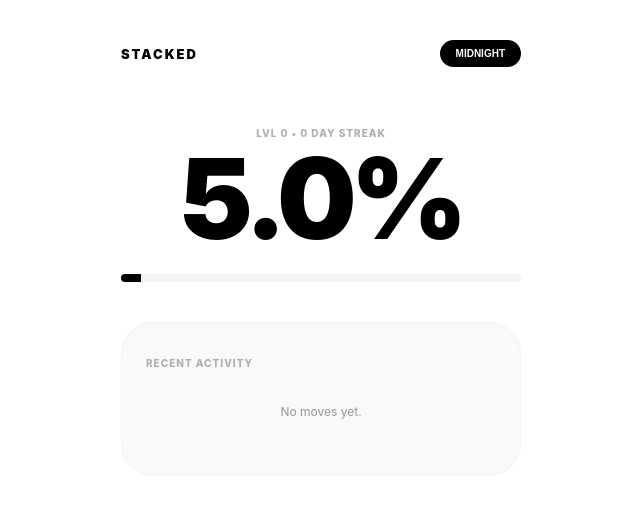
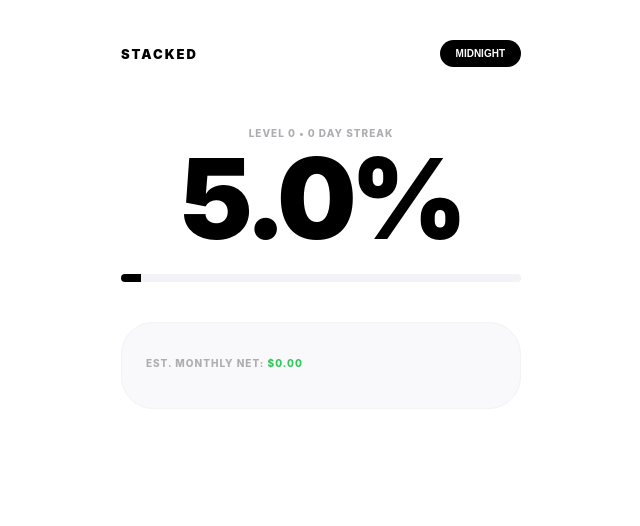
Before and after one commit to dhruvi-d/vitejs-vite-u25gxrsm, a React (Vite) app: page / in a window 1280 px wide. Shown: the top 526 px of the page, without its empty margins (319-959 px from the left). Built offline with nearby package versions, Linux system fonts and the light colour scheme.

Commit message:
03/26 v.4

```diff
--- a/src/App.jsx
+++ b/src/App.jsx
@@ -18,62 +18,30 @@ export default function App() {
     localStorage.setItem('streak', JSON.stringify(streak));
   }, [stack, goal, history, recurring, streak]);
 
-  const monthlyIncome = recurring.filter(r => r.type === 'income').reduce((acc, curr) => acc + Number(curr.amount), 0);
-  const monthlyBurn = recurring.filter(r => r.type === 'burn').reduce((acc, curr) => acc + Number(curr.amount), 0);
-  const netAutopilot = monthlyIncome - monthlyBurn;
+  // --- FREQUENCY MATH ---
+  const getMonthlyVal = (amt, term) => {
+    const val = Number(amt);
+    if (term === 'daily') return val * 30.42;
+    if (term === 'weekly') return val * 4.33;
+    if (term === 'yearly') return val / 12;
+    return val; // default monthly
+  };
+
+  const monthlyIncome = recurring.filter(r => r.type === 'income').reduce((acc, curr) => acc + getMonthlyVal(curr.amount, curr.term), 0);
+  const monthlyBurn = recurring.filter(r => r.type === 'burn').reduce((acc, curr) => acc + getMonthlyVal(curr.amount, curr.term), 0);
+  const netAutopilot = (monthlyIncome - monthlyBurn).toFixed(2);
+
   const progress = Math.min(((stack / goal) * 100), 100).toFixed(1);
   const level = Math.floor(progress / 10);
-
   const currentStyles = isDarkMode ? darkTheme : lightTheme;
 
-  // --- REFINED LOGGING LOGIC ---
   const logTransaction = (label, amount, type) => {
     if(!label || !amount) return;
-    const isIncome = type === 'income';
-    const finalAmt = isIncome ? Math.abs(Number(amount)) : -Math.abs(Number(amount));
-
-    const newEntry = { label, amount: finalAmt, id: Date.now(), type };
-    setHistory([newEntry, ...history]);
+    const finalAmt = type === 'income' ? Math.abs(Number(amount)) : -Math.abs(Number(amount));
+    setHistory([{ label, amount: finalAmt, id: Date.now() }, ...history]);
     setStack(prev => prev + finalAmt);
-    if (isIncome) setStreak(s => s + 1);
+    if (type === 'income') setStreak(s => s + 1);
   };
-
-  const deleteItem = (id, amount) => {
-    setHistory(history.filter(item => item.id !== id));
-    setStack(prev => prev - amount);
-  };
-
-  const HomePage = () => (
-    <div style={styles.page}>
-      <header style={styles.header}>
-        <div style={{...styles.logo, color: currentStyles.text}}>STACKED</div>
-        <button onClick={() => setIsDarkMode(!isDarkMode)} style={styles.themeBtn}>{isDarkMode ? 'SNOW' : 'MIDNIGHT'}</button>
-      </header>
-      <section style={styles.hero}>
-        <p style={styles.label}>LVL {level} • {streak} DAY STREAK</p>
-        <h1 style={{...styles.bigNum, color: currentStyles.text}}>{progress}%</h1>
-        <div style={{...styles.track, background: currentStyles.track}}>
-          <div style={{...styles.fill, width: `${progress}%`, background: currentStyles.text}}></div>
-        </div>
-      </section>
-
-      <div style={{...styles.vibeCard, background: currentStyles.card, borderColor: currentStyles.border}}>
-         <p style={styles.label}>RECENT ACTIVITY</p>
-         {history.length === 0 && <p style={{fontSize: '12px', opacity: 0.4, textAlign: 'center', padding: '20px'}}>No moves yet.</p>}
-         {history.map(item => (
-           <div key={item.id} style={{...styles.row, color: currentStyles.text, borderBottomColor: currentStyles.border}}>
-             <span>{item.label}</span>
-             <div style={{display: 'flex', alignItems: 'center', gap: '12px'}}>
-                <span style={{color: item.amount > 0 ? '#34C759' : '#FF3B30', fontWeight: '800'}}>
-                    {item.amount > 0 ? '+' : '-'}${Math.abs(item.amount)}
-                </span>
-                <button onClick={() => deleteItem(item.id, item.amount)} style={styles.deleteCircleSmall}>×</button>
-             </div>
-           </div>
-         ))}
-      </div>
-    </div>
-  );
 
   const LabPage = () => {
     const [name, setName] = useState('');
@@ -83,18 +51,22 @@ export default function App() {
         <h2 style={{...styles.pageTitle, color: currentStyles.text}}>The Lab</h2>
         <div style={{...styles.vibeCard, background: currentStyles.card, borderColor: currentStyles.border}}>
           <p style={styles.label}>QUICK LOG</p>
-          <input placeholder="Chipotle, Paycheck, etc." value={name} onChange={e => setName(e.target.value)} style={{...styles.labInput, color: currentStyles.text}} />
+          <input placeholder="Item name..." value={name} onChange={e => setName(setName(e.target.value))} style={{...styles.labInput, color: currentStyles.text}} />
           <input type="number" placeholder="0.00" value={val} onChange={e => setVal(e.target.value)} style={{...styles.labInput, color: currentStyles.text}} />
           <div style={styles.grid}>
             <button onClick={() => {logTransaction(name, val, 'income'); setName(''); setVal('')}} style={{...styles.mainBtn, background: '#000', color: '#FFF'}}>+ INCOME</button>
             <button onClick={() => {logTransaction(name, val, 'burn'); setName(''); setVal('')}} style={{...styles.mainBtn, background: '#F2F2F7', color: '#000'}}>- SPEND</button>
           </div>
         </div>
+
         <div style={{...styles.vibeCard, background: currentStyles.card, borderColor: currentStyles.border}}>
           <p style={styles.label}>RECURRING FLOWS</p>
           {recurring.map(r => (
             <div key={r.id} style={{...styles.row, color: currentStyles.text, borderBottomColor: currentStyles.border}}>
-              <span>{r.label}</span>
+              <div style={{display: 'flex', flexDirection: 'column'}}>
+                <span>{r.label}</span>
+                <span style={{fontSize: '9px', opacity: 0.5}}>{r.term.toUpperCase()}</span>
+              </div>
               <div style={{display: 'flex', gap: '12px', alignItems: 'center'}}>
                 <span style={{color: r.type === 'income' ? '#34C759' : '#FF3B30'}}>${r.amount}</span>
                 <button onClick={() => setRecurring(recurring.filter(f => f.id !== r.id))} style={styles.deleteCircleSmall}>×</button>
@@ -102,15 +74,49 @@ export default function App() {
             </div>
           ))}
           <button onClick={() => {
-            const l = prompt("Name (e.g. Netflix)");
-            const a = prompt("Amount");
-            const t = confirm("Is this Income?") ? 'income' : 'burn';
-            if(l && a) setRecurring([...recurring, {label: l, amount: a, type: t, id: Date.now()}]);
-          }} style={styles.addBtn}>+ ADD RECURRING</button>
+            const l = prompt("Name (e.g. Allowance, Gym)");
+            const a = prompt("Amount ($)");
+            const t = prompt("Frequency? (daily, weekly, monthly, yearly)").toLowerCase();
+            const type = confirm("Is this Income?") ? 'income' : 'burn';
+            if(l && a && ['daily','weekly','monthly','yearly'].includes(t)) {
+                setRecurring([...recurring, {label: l, amount: a, term: t, type, id: Date.now()}]);
+            } else { alert("Invalid entry. Try again."); }
+          }} style={styles.addBtn}>+ NEW RECURRING</button>
         </div>
       </div>
     );
   };
+
+  // --- REST OF UI (HOME/ARENA) STAYS THE SAME ---
+  const HomePage = () => (
+    <div style={styles.page}>
+      <header style={styles.header}>
+        <div style={{...styles.logo, color: currentStyles.text}}>STACKED</div>
+        <button onClick={() => setIsDarkMode(!isDarkMode)} style={styles.themeBtn}>{isDarkMode ? 'SNOW' : 'MIDNIGHT'}</button>
+      </header>
+      <section style={styles.hero}>
+        <p style={styles.label}>LEVEL {level} • {streak} DAY STREAK</p>
+        <h1 style={{...styles.bigNum, color: currentStyles.text}}>{progress}%</h1>
+        <div style={{...styles.track, background: currentStyles.track}}>
+          <div style={{...styles.fill, width: `${progress}%`, background: currentStyles.text}}></div>
+        </div>
+      </section>
+      <div style={{...styles.vibeCard, background: currentStyles.card, borderColor: currentStyles.border}}>
+         <p style={styles.label}>EST. MONTHLY NET: <span style={{color: netAutopilot >= 0 ? '#34C759' : '#FF3B30'}}>${netAutopilot}</span></p>
+         {history.map(item => (
+           <div key={item.id} style={{...styles.row, color: currentStyles.text, borderBottomColor: currentStyles.border}}>
+             <span>{item.label}</span>
+             <div style={{display: 'flex', alignItems: 'center', gap: '12px'}}>
+                <span style={{color: item.amount > 0 ? '#34C759' : '#FF3B30', fontWeight: '800'}}>
+                    {item.amount > 0 ? '+' : '-'}${Math.abs(item.amount)}
+                </span>
+                <button onClick={() => {setHistory(history.filter(i => i.id !== item.id)); setStack(s => s - item.amount)}} style={styles.deleteCircleSmall}>×</button>
+             </div>
+           </div>
+         ))}
+      </div>
+    </div>
+  );
 
   const ArenaPage = () => (
     <div style={styles.page}>
@@ -118,22 +124,9 @@ export default function App() {
       <div style={{...styles.shareCard, background: isDarkMode ? '#1C1C1E' : '#000', border: isDarkMode ? '1px solid #333' : 'none'}}>
         <p style={styles.miniLabel}>OFFICIAL STATUS CARD</p>
         <div style={styles.flexBetween}>
-          <div>
-            <h3 style={{fontSize: '32px', margin: 0}}>LEVEL {level}</h3>
-            <p style={{fontSize: '14px', fontWeight: '700', color: netAutopilot >= 0 ? '#34C759' : '#FF3B30'}}>
-                {netAutopilot >= 0 ? 'W FLOW' : 'L RATIO'}
-            </p>
-          </div>
+          <div><h3 style={{fontSize: '32px', margin: 0}}>LEVEL {level}</h3><p style={{fontSize: '14px', fontWeight: '700'}}>{netAutopilot >= 0 ? 'W FLOW' : 'L RATIO'}</p></div>
           <div style={styles.shareCircle}>{progress}%</div>
         </div>
-        <div style={{marginTop: '40px', display: 'flex', justifyContent: 'space-between', borderTop: '1px solid #333', paddingTop: '20px'}}>
-           <div><p style={styles.miniLabel}>MONTHLY NET</p><p style={{margin:0}}>${netAutopilot}</p></div>
-           <div><p style={styles.miniLabel}>STREAK</p><p style={{margin:0}}>{streak} DAYS</p></div>
-        </div>
-      </div>
-      <div style={{...styles.vibeCard, background: currentStyles.card, borderColor: currentStyles.border, marginTop: '20px'}}>
-          <p style={styles.label}>EDIT GOAL</p>
-          <input type="number" value={goal} onChange={(e) => setGoal(Number(e.target.value))} style={{...styles.labInput, color: currentStyles.text, marginBottom: 0}} />
       </div>
     </div>
   );
@@ -152,9 +145,9 @@ export default function App() {
   );
 }
 
+// --- STYLES REMAIN SAME AS PREVIOUS ---
 const lightTheme = { bg: '#FFFFFF', text: '#000000', card: '#F9F9FB', border: '#F2F2F7', track: '#F2F2F7' };
 const darkTheme = { bg: '#000000', text: '#FFFFFF', card: '#1C1C1E', border: '#2C2C2E', track: '#2C2C2E' };
-
 const styles = {
   container: { minHeight: '100vh', fontFamily: '-apple-system, sans-serif', padding: '0 24px', paddingBottom: '120px', transition: 'all 0.3s ease' },
   page: { maxWidth: '400px', margin: '0 auto', paddingTop: '40px' },
```
